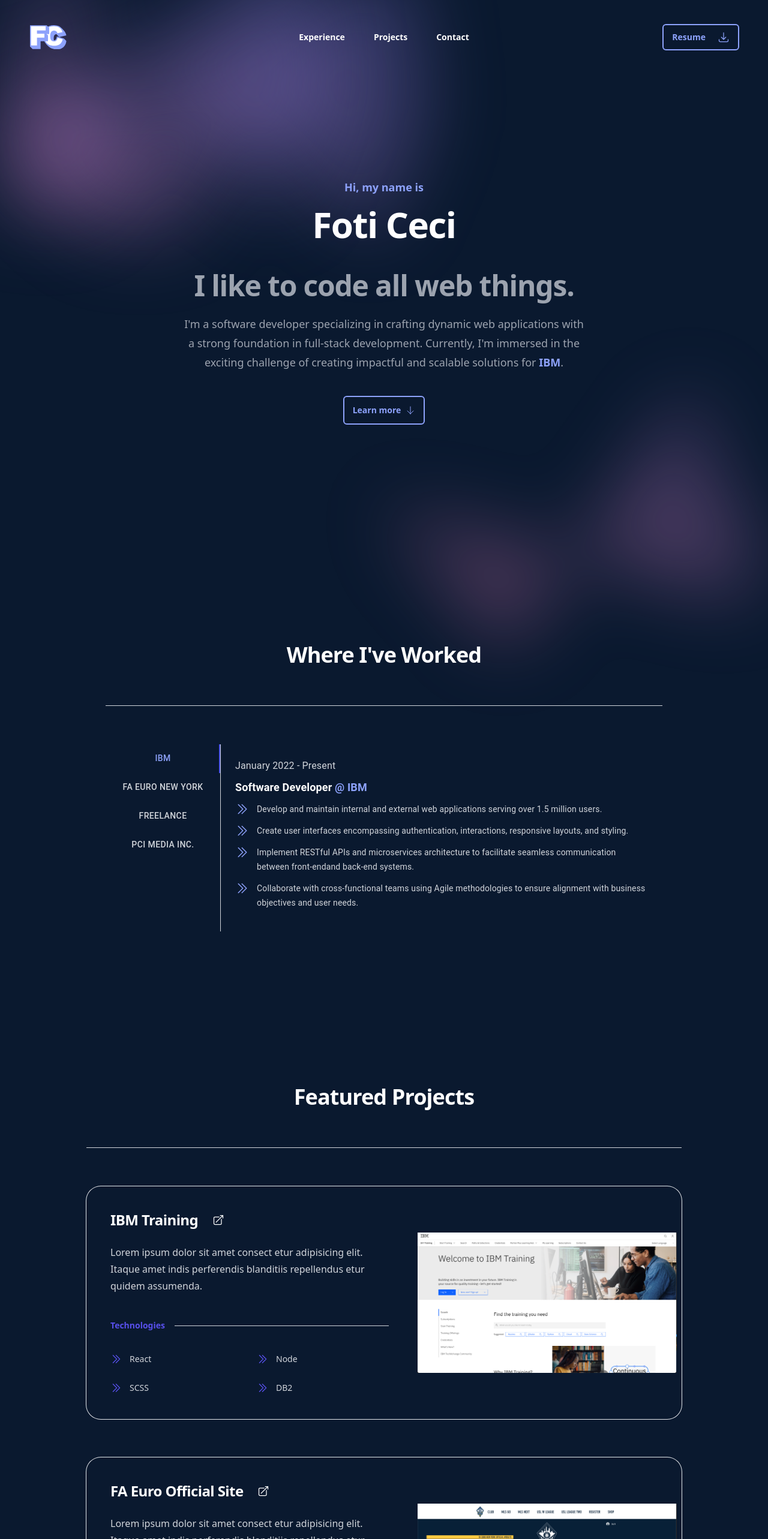
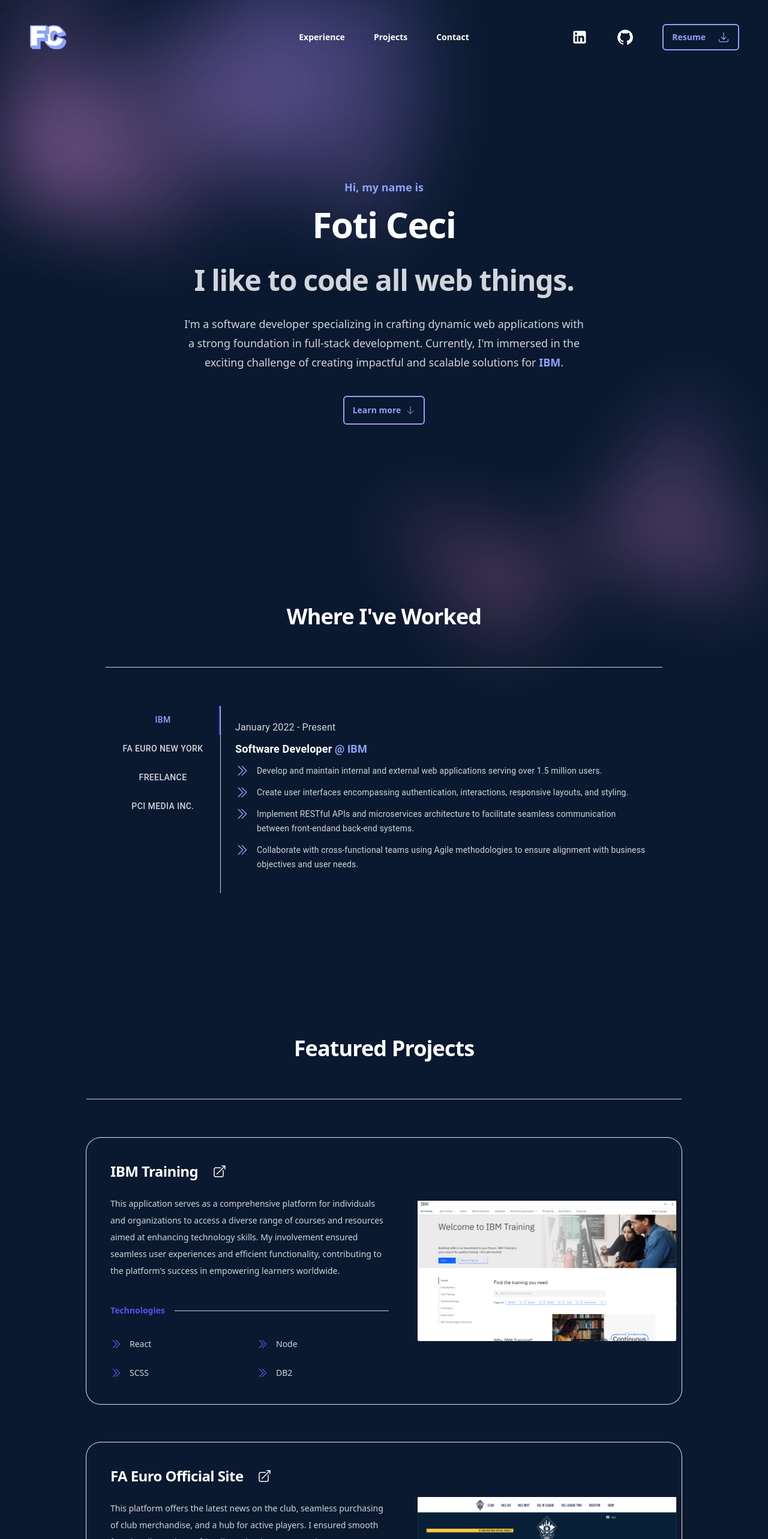
Before and after one commit to fotinh0/foti-ceci-portfolio, a React (Vite) app: page / in a window 1280 px wide. Shown: the top 2566 px of the page at 60% size. Built offline with nearby package versions, Linux system fonts and the light colour scheme.

Commit message:
update text and add animation

```diff
--- a/package.json
+++ b/package.json
@@ -14,6 +14,7 @@
     "@emotion/styled": "^11.11.0",
     "@headlessui/react": "^1.7.18",
     "@heroicons/react": "^2.1.1",
+    "@mui/icons-material": "^5.15.14",
     "@mui/material": "^5.15.14",
     "@tailwindcss/forms": "^0.5.7",
     "flowbite-react": "^0.7.3",
--- a/src/components/Contact.jsx
+++ b/src/components/Contact.jsx
@@ -1,6 +1,6 @@
 export default function Contact() {
   return (
-    <div id="contact" className="isolate px-6 py-24 sm:py-32 lg:px-8">
+    <div id="contact" className="isolate px-6 py-24 lg:px-8">
       <div
         className="absolute inset-x-0 top-[-10rem] -z-10 transform-gpu overflow-hidden blur-3xl sm:top-[-20rem]"
         aria-hidden="true"
@@ -18,7 +18,16 @@
           Get In Touch
         </h2>
         <p className="mt-2 text-lg leading-8 text-gray-300">
-          Feel free to reach out for any questions or to just say hello.
+          Whether you have questions or just want to say hello, don&apos;t
+          hesitate to get in touch. You can reach me by filling out the form
+          below or emailing me directly at{" "}
+          <a
+            className="text-indigo-400 font-bold hover:underline"
+            href="mailto:foti.ceci@gmail.com"
+          >
+            foti.ceci@gmail.com
+          </a>
+          .
         </p>
       </div>
       <form
--- a/src/components/Experience.jsx
+++ b/src/components/Experience.jsx
@@ -50,7 +50,7 @@
   };
 
   return (
-    <div id="experience" className="bg-[#0a192f] py-24 sm:py-32">
+    <div id="experience" className="bg-[#0a192f] pt-16 min-h-55 md:min-h-50">
       <div className="relative isolate  pt-14 lg:px-8">
         <div className="mx-auto max-w-7xl px-6 lg:px-8">
           <div className="mx-auto max-w-2xl">
@@ -223,8 +223,7 @@
                               className="flex gap-x-3 mb-3 text-left"
                             >
                               <ChevronDoubleRightIcon
-                                className="h-6 w-
-                    flex-none text-indigo-400"
+                                className="h-6 w-6 flex-none text-indigo-400"
                                 aria-hidden="true"
                               />
                               {item}
--- a/src/components/Hero.jsx
+++ b/src/components/Hero.jsx
@@ -8,6 +8,8 @@
 } from "@heroicons/react/24/outline";
 import logo from "../assets/logo.svg";
 import resume from "../assets/Foti-Ceci-Resume.pdf";
+import LinkedInIcon from "@mui/icons-material/LinkedIn";
+import GitHubIcon from "@mui/icons-material/GitHub";
 
 const navigation = [
   { name: "Experience", href: "#experience" },
@@ -26,7 +28,7 @@
           aria-label="Global"
         >
           <div className="flex lg:flex-1">
-            <a href="/" className="-m-1.5 p-1.5">
+            <a href="/" className="-m-1.5 p-1.5 hover:animate-spin">
               <span className="sr-only">Foti Ceci</span>
               <img className="h-10 w-auto" src={logo} alt="FC logo" />
             </a>
@@ -56,7 +58,38 @@
               </a>
             ))}
           </div>
-          <div className="hidden lg:flex lg:flex-1 lg:justify-end">
+
+          <div className="hidden lg:items-center lg:flex lg:flex-1 lg:gap-x-12 lg:justify-end">
+            <a
+              href="https://www.linkedin.com/in/foti-ceci/"
+              target="_blank"
+              rel="noopener noreferrer"
+            >
+              <LinkedInIcon
+                className="transition ease-in-out hover:-translate-y-1 hover:-translate-x-1 hover:shadow-custom rounded"
+                style={{
+                  fill: "white",
+                  width: "1.75rem",
+                  height: "auto",
+                  cursor: "pointer",
+                }}
+              />
+            </a>
+            <a
+              href="https://github.com/fotinh0"
+              target="_blank"
+              rel="noopener noreferrer"
+            >
+              <GitHubIcon
+                className="transition ease-in-out hover:-translate-y-1 hover:-translate-x-1 hover:shadow-custom rounded-2xl"
+                style={{
+                  fill: "white",
+                  width: "1.75rem",
+                  height: "auto",
+                  cursor: "pointer",
+                }}
+              />
+            </a>
             <a
               onClick={() => {
                 window.open(resume, "_blank");
@@ -102,11 +135,40 @@
                   </a>
                 ))}
                 <div className="py-6">
+                  <div className="flex gap-x-8">
+                    <a
+                      href="https://www.linkedin.com/in/foti-ceci/"
+                      target="_blank"
+                      rel="noopener noreferrer"
+                    >
+                      <LinkedInIcon
+                        style={{
+                          fill: "#0a66c2",
+                          width: "1.75rem",
+                          height: "auto",
+                          cursor: "pointer",
+                        }}
+                      />
+                    </a>
+                    <a
+                      href="https://github.com/fotinh0"
+                      target="_blank"
+                      rel="noopener noreferrer"
+                    >
+                      <GitHubIcon
+                        style={{
+                          width: "1.75rem",
+                          height: "auto",
+                          cursor: "pointer",
+                        }}
+                      />
+                    </a>
+                  </div>
                   <a
                     onClick={() => {
                       window.open(resume, "_blank");
                     }}
-                    className="flex rounded-md px-3.5 py-2.5 text-sm font-semibold mt-4 max-w-32 rounded-md text-indigo-600 border-2 border-indigo-500 cursor-pointer transition ease-in-out hover:-translate-y-1  hover:-translate-x-1 hover:shadow-custom"
+                    className="flex rounded-md px-3.5 py-2.5 text-sm font-semibold mt-8 max-w-32 rounded-md text-indigo-600 border-2 border-indigo-500 cursor-pointer transition ease-in-out hover:-translate-y-1  hover:-translate-x-1 hover:shadow-custom"
                   >
                     Resume <ArrowDownTrayIcon className="ml-5 h-5 w-5" />
                   </a>
@@ -138,10 +200,10 @@
             <h2 className="mb-12 text-4xl font-bold tracking-tight text-white sm:text-6xl">
               Foti Ceci
             </h2>
-            <h1 className="text-3xl font-bold tracking-tight text-gray-400 sm:text-5xl">
+            <h1 className="animate-bounce text-3xl font-bold tracking-tight text-gray-300 sm:text-5xl">
               I like to code all web things.
             </h1>
-            <p className="mt-6 text-lg leading-8 text-gray-400">
+            <p className="mt-6 text-lg leading-8 text-gray-300">
               I&apos;m a software developer specializing in crafting dynamic web
               applications with a strong foundation in full-stack development.
               Currently, I&apos;m immersed in the exciting challenge of creating
--- a/src/components/Projects.jsx
+++ b/src/components/Projects.jsx
@@ -7,7 +7,7 @@
 export default function Projects() {
   let projects = myData.projects;
   return (
-    <div id="projects" className="py-24 sm:py-32">
+    <div id="projects" className="pt-10">
       <div className="mx-auto max-w-7xl px-6 lg:px-8">
         <div className="mx-auto max-w-2xl sm:text-center">
           <h2 className="text-3xl font-bold tracking-tight text-white sm:text-4xl">
@@ -29,13 +29,11 @@
                       target="_blank"
                       rel="noopener noreferrer"
                     >
-                      <ArrowTopRightOnSquareIcon className="h-6 w-5 cursor-pointer" />
+                      <ArrowTopRightOnSquareIcon className="h-6 w-6 cursor-pointer transition ease-in-out hover:-translate-y-1 hover:-translate-x-1 hover:shadow-custom rounded" />
                     </a>
                   </h3>
-                  <p className="mt-6 text-left leading-7 text-gray-300">
-                    Lorem ipsum dolor sit amet consect etur adipisicing elit.
-                    Itaque amet indis perferendis blanditiis repellendus etur
-                    quidem assumenda.
+                  <p className="mt-6 text-left text-sm leading-7 text-gray-300">
+                    {project.descriptions}
                   </p>
                   <div className="mt-10 flex items-center gap-x-4">
                     <h4 className="flex-none text-sm font-semibold leading-6 text-indigo-600">
@@ -65,7 +63,7 @@
                     rel="noopener noreferrer"
                   >
                     <img
-                      className="h-full object-contain"
+                      className="h-full object-contain "
                       src={project.imageUrl}
                     ></img>
                   </a>
--- a/src/index.css
+++ b/src/index.css
@@ -2,6 +2,10 @@
 @tailwind components;
 @tailwind utilities;
 
+html {
+    scroll-behavior: smooth !important;
+}
+
 body {
     background-color:  #0a192f;
 }
--- a/src/myData.json
+++ b/src/myData.json
@@ -52,21 +52,21 @@
       "title": "IBM Training",
       "imageUrl": "/src/assets/IBMTraining.png",
       "projectUrl": "https://www.ibm.com/training/",
-      "descriptions": "",
+      "descriptions": "This application serves as a comprehensive platform for individuals and organizations to access a diverse range of courses and resources aimed at enhancing technology skills. My involvement ensured seamless user experiences and efficient functionality, contributing to the platform's success in empowering learners worldwide.",
       "technologies": ["React", "Node", "SCSS", "DB2"]
     },
     {
       "title": "FA Euro Official Site",
       "imageUrl": "/src/assets/FAEuroNY.png",
       "projectUrl": "https://www.faeuro.com/",
-      "descriptions": "",
+      "descriptions": "This platform offers the latest news on the club, seamless purchasing of club merchandise, and a hub for active players. I ensured smooth functionality and user-friendly navigation, empowering users to engage with the club and manage their transactions efficiently.",
       "technologies": ["Wix", "JavaScript", "E-commerce", "SEO"]
     },
     {
       "title": "PCI Media Website",
       "imageUrl": "/src/assets/PCIMediaInc.png",
       "projectUrl": "https://www.pcimedia.org/",
-      "descriptions": "",
+      "descriptions": "Acomprehensive website offering insights into PCI Media's initiatives, providing a platform for impactful storytelling, and facilitating donations to support their cause. I helped enhance the website's functionality, making it an effective tool for promoting social and environmental change worldwide.",
       "technologies": ["Divi", "JavaScript", "WordPress", "SEO"]
     }
   ]
--- a/tailwind.config.js
+++ b/tailwind.config.js
@@ -10,6 +10,13 @@
       boxShadow: {
         custom: "4px 4px 0 0 #818cf8",
       },
+      minHeight: {
+        50: "50rem",
+        55: "55rem",
+      },
+      rotate: {
+        360: "360deg",
+      },
     },
   },
   plugins: [require("flowbite/plugin"), require("@tailwindcss/forms")],
```
Also changed, not shown: src/components/Footer.jsx (+35 -0 lines), 1 other file (tests, documents, lock files or other folders).
